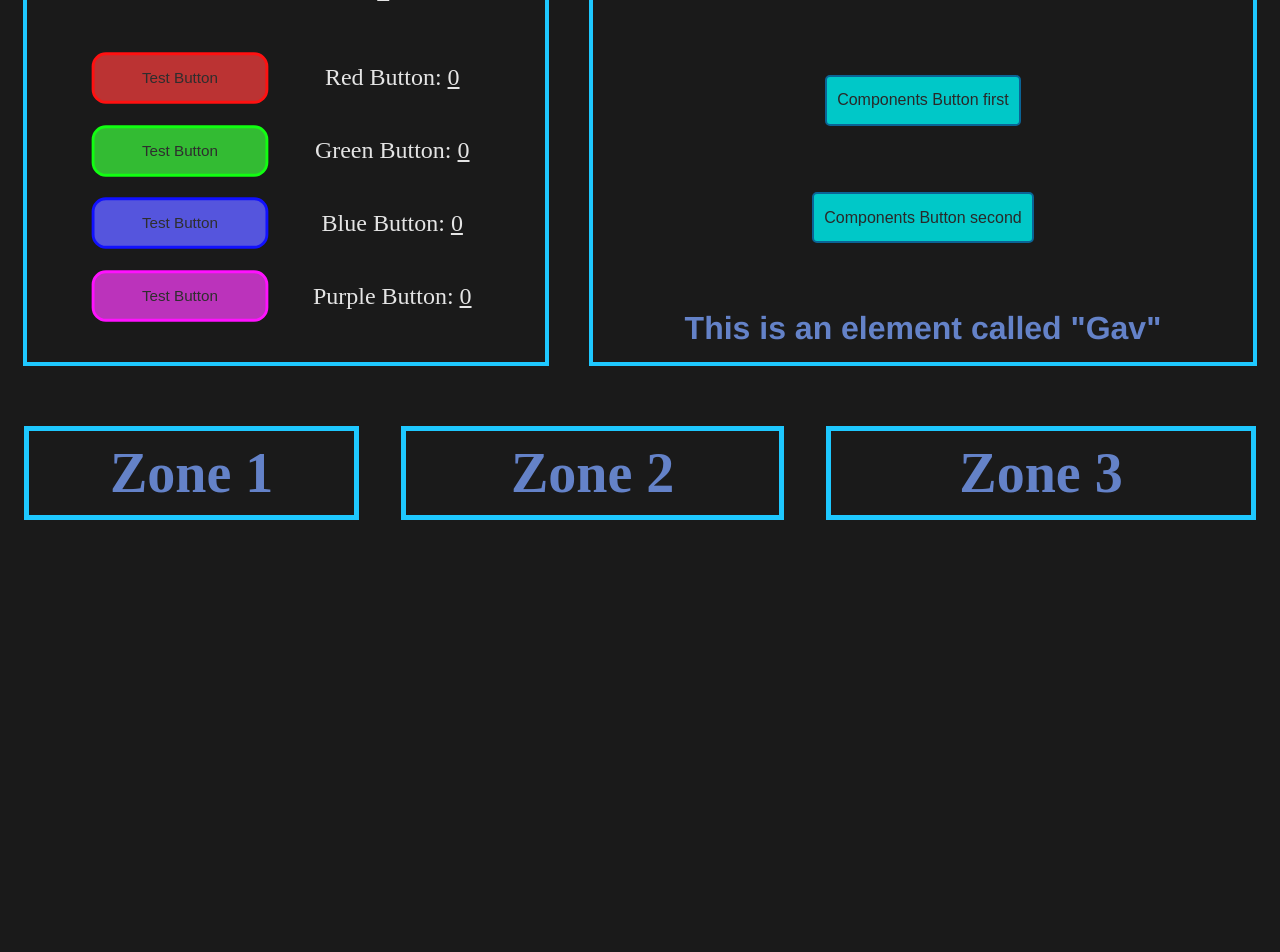
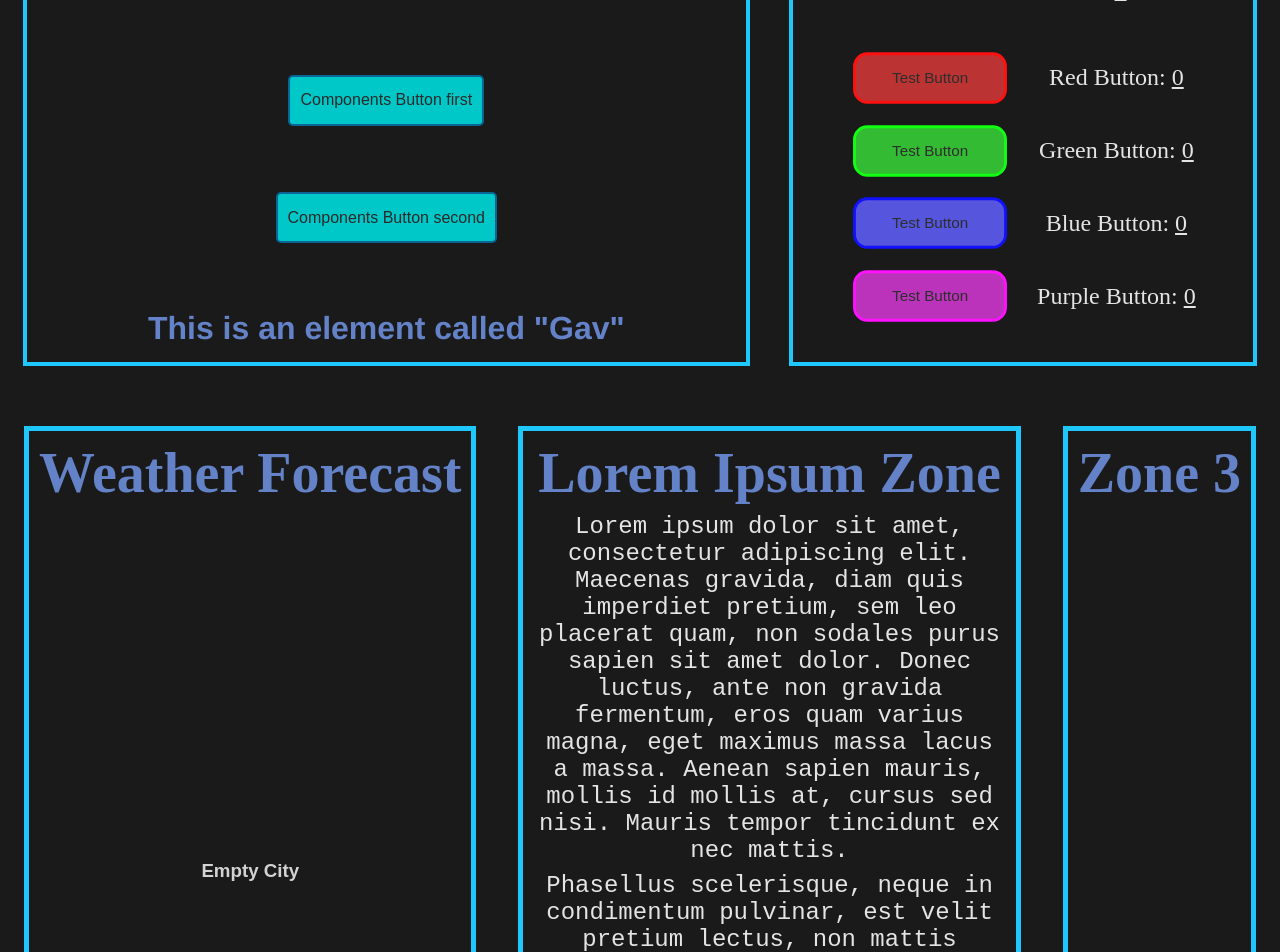
Before and after one commit to FairyOnion/Pet-project-1, a React (Vite) app in the folder full-project/: page / in a window 1280 px wide. Shown: the part 320-1272 px from the top of the page. Before the commit the page ends 864 px from the top, so only its background shows below. Built offline with nearby package versions, Linux system fonts and the light colour scheme.

Commit message:
Monday. 26/10/2026

```diff
--- a/full-project/src/App.css
+++ b/full-project/src/App.css
@@ -7,11 +7,6 @@
     margin: 4vh 1vw;
     padding: 15px;
     border: 4px solid var(--border-main);
-}
-
-#buttons-zone {
-    justify-content: center;
-    align-items: center;
 }
 
 #test-zone {
@@ -29,75 +24,7 @@ p {
     color: var(--main)
 }
 
-#count-buttons-flex-container {
-    display: flex;
-    flex-direction: row;
-    justify-content: center;
-    align-items: center;
-    width: 100%;
-    min-height: 40vh;
-    max-height: 80vh;
-    padding: 8px;
-}
-
-#count-buttons-container {
-    display: flex;
-    flex-direction: column;
-    justify-content: space-around;
-    align-items: center;
-    width: 45%;
-    height: 95%;
-    padding: 3px;
-    gap: 1vh;
-}
-
-#count-description-container {
-    display: flex;
-    flex-direction: column;
-    justify-content: space-around;
-    align-items: center;
-    width: 45%;
-    height: 95%;
-    padding: 3px;
-    gap: 1vh;
-}
-
-.count-button {
-    padding: 15px;
-    border-radius: 15px;
-    width: 90%;
-    color: #2e2e2e;
-    font-size: 16px;
-    transform: scale(0.95);
-    transition: all 0.2s ease-in-out;
-}
-
-.count-button:hover {
-    cursor: pointer;
-    transform: scale(1);
-}
-
-#red-btn {
-    background-color: #b33;
-    border: 3px solid #f11;
-}
-
-#green-btn {
-    background-color: #3b3;
-    border: 3px solid #1f1;
-}
-
-#blue-btn {
-    background-color: #55d;
-    border: 3px solid #11f;
-}
-
-#purple-btn {
-    background-color: #b3b;
-    border: 3px solid #f1f;
-}
-
-#zone1, #zone2, #zone3 {
+#weather-container, #lorem-zone, #zone3 {
     border: 5px solid var(--border-main);
     padding: 10px;
     margin: 14px;
--- a/full-project/src/App.jsx
+++ b/full-project/src/App.jsx
@@ -1,58 +1,17 @@
 import { useState, useEffect } from 'react'
 import { Button, Gav, ThickDivider, ThinDivider }  from './Components/Small-Components/Small-Components.jsx'
 import MainNavbar from './Components/Navigation/Navigation.jsx'
+import ButtonsSet from './Components/Buttons/buttons.jsx'
+import WeatherApp from './Components/Weather/weather.jsx'
+import LoremIpsum from './Components/Lorem Ipsum/lorem-ipsum.jsx'
 import './App.css'
 
 function App() {
-  const [btnCount, setBtnCount] = useState(0);
-  const [redCount, setRedCount] = useState(0);
-  const [greenCount, setGreenCount] = useState(0);
-  const [blueCount, setBlueCount] = useState(0);
-  const [purpleCount, setPurpleCount] = useState(0);
-
-  function handleRedClick(){
-    setBtnCount(btnCount + 1);
-    setRedCount(redCount + 1)
-  }
-
-   function handleGreenClick(){
-    setBtnCount(btnCount + 1);
-    setGreenCount(greenCount + 1)
-  }
-
-   function handleBlueClick(){
-    setBtnCount(btnCount + 1);
-    setBlueCount(blueCount + 1)
-  }
-
-   function handlePurpleClick(){
-    setBtnCount(btnCount + 1);
-    setPurpleCount(purpleCount + 1)
-  }
 
   return (
     <main>
       <MainNavbar />
       <div id='main-area'>
-        <div id='buttons-zone'>
-          <h2>Buttons Zone</h2>
-          <p>Set of buttons using UseState</p>
-          <p>Buttons have been clicked <u>{btnCount}</u> times.</p>
-          <div id='count-buttons-flex-container'>
-            <div id='count-buttons-container'>
-              <button id='red-btn' className='count-button' onClick={handleRedClick}>Test Button</button>
-              <button id='green-btn' className='count-button' onClick={handleGreenClick}>Test Button</button>
-              <button id='blue-btn' className='count-button' onClick={handleBlueClick}>Test Button</button>
-              <button id='purple-btn' className='count-button' onClick={handlePurpleClick}>Test Button</button>
-            </div>
-            <div id='count-description-container'>
-              <p className='count-description'>Red Button: <u>{redCount}</u></p>
-              <p className='count-description'>Green Button: <u>{greenCount}</u></p>
-              <p className='count-description'>Blue Button: <u>{blueCount}</u></p>
-              <p className='count-description'>Purple Button: <u>{purpleCount}</u></p>
-            </div>
-          </div>
-        </div>
         <div id='test-zone'>
           <h2>Test Zone</h2>
           <ThickDivider />
@@ -60,12 +19,9 @@ function App() {
           <Button name='second' />
           <Gav />
         </div>
-        <div id='zone1'>
-          <h2>Zone 1</h2>
-        </div>
-        <div id='zone2'>
-          <h2>Zone 2</h2>
-        </div>
+        <ButtonsSet />
+        <WeatherApp />
+        <LoremIpsum />
         <div id='zone3'>
           <h2>Zone 3</h2>
         </div>
--- /dev/null
+++ b/full-project/src/Components/Buttons/buttons.css
@@ -0,0 +1,74 @@
+@import url('/src/index.css');
+
+#buttons-zone {
+    justify-content: center;
+    align-items: center;
+}
+
+#count-buttons-flex-container {
+    display: flex;
+    flex-direction: row;
+    justify-content: center;
+    align-items: center;
+    width: 100%;
+    min-height: 40vh;
+    max-height: 80vh;
+    padding: 8px;
+}
+
+#count-buttons-container {
+    display: flex;
+    flex-direction: column;
+    justify-content: space-around;
+    align-items: center;
+    width: 45%;
+    height: 95%;
+    padding: 3px;
+    gap: 1vh;
+}
+
+#count-description-container {
+    display: flex;
+    flex-direction: column;
+    justify-content: space-around;
+    align-items: center;
+    width: 45%;
+    height: 95%;
+    padding: 3px;
+    gap: 1vh;
+}
+
+.count-button {
+    padding: 15px;
+    border-radius: 15px;
+    width: 90%;
+    color: #2e2e2e;
+    font-size: 16px;
+    transform: scale(0.95);
+    transition: all 0.2s ease-in-out;
+}
+
+.count-button:hover {
+    cursor: pointer;
+    transform: scale(1);
+}
+
+#red-btn {
+    background-color: #b33;
+    border: 3px solid #f11;
+}
+
+#green-btn {
+    background-color: #3b3;
+    border: 3px solid #1f1;
+}
+
+#blue-btn {
+    background-color: #55d;
+    border: 3px solid #11f;
+}
+
+#purple-btn {
+    background-color: #b3b;
+    border: 3px solid #f1f;
+}
--- /dev/null
+++ b/full-project/src/Components/Buttons/buttons.jsx
@@ -0,0 +1,53 @@
+import "./buttons.css"
+import {useState} from 'react';
+
+export default function ButtonsSet () {
+
+    const [btnCount, setBtnCount] = useState(0);
+    const [redCount, setRedCount] = useState(0);
+    const [greenCount, setGreenCount] = useState(0);
+    const [blueCount, setBlueCount] = useState(0);
+    const [purpleCount, setPurpleCount] = useState(0);
+
+     function handleRedClick(){
+        setBtnCount(btnCount + 1);
+        setRedCount(redCount + 1)
+    }
+
+    function handleGreenClick(){
+        setBtnCount(btnCount + 1);
+        setGreenCount(greenCount + 1)
+    }
+
+    function handleBlueClick(){
+        setBtnCount(btnCount + 1);
+        setBlueCount(blueCount + 1)
+    }
+
+     function handlePurpleClick(){
+        setBtnCount(btnCount + 1);
+        setPurpleCount(purpleCount + 1)
+    }
+
+    return (
+        <div id='buttons-zone'>
+          <h2>Buttons Zone</h2>
+          <p>Set of buttons using UseState</p>
+          <p>Buttons have been clicked <u>{btnCount}</u> times.</p>
+          <div id='count-buttons-flex-container'>
+            <div id='count-buttons-container'>
+              <button id='red-btn' className='count-button' onClick={handleRedClick}>Test Button</button>
+              <button id='green-btn' className='count-button' onClick={handleGreenClick}>Test Button</button>
+              <button id='blue-btn' className='count-button' onClick={handleBlueClick}>Test Button</button>
+              <button id='purple-btn' className='count-button' onClick={handlePurpleClick}>Test Button</button>
+            </div>
+            <div id='count-description-container'>
+              <p className='count-description'>Red Button: <u>{redCount}</u></p>
+              <p className='count-description'>Green Button: <u>{greenCount}</u></p>
+              <p className='count-description'>Blue Button: <u>{blueCount}</u></p>
+              <p className='count-description'>Purple Button: <u>{purpleCount}</u></p>
+            </div>
+          </div>
+        </div>
+    )
+}
--- /dev/null
+++ b/full-project/src/Components/Lorem Ipsum/lorem-ipsum-styles.css
@@ -0,0 +1,7 @@
+@import url('/src/index.css');
+
+.lorem-paragraph {
+    color: var(--main);
+    margin: 1vh auto;
+    font-family: monospace, Arial, sans-serif;
+}
--- /dev/null
+++ b/full-project/src/Components/Lorem Ipsum/lorem-ipsum.jsx
@@ -0,0 +1,11 @@
+import './lorem-ipsum-styles.css'
+
+export default function LoremIpsum () {
+    return (
+        <div id='lorem-zone'>
+            <h2>Lorem Ipsum Zone</h2>
+            <p className='lorem-paragraph'>Lorem ipsum dolor sit amet, consectetur adipiscing elit. Maecenas gravida, diam quis imperdiet pretium, sem leo placerat quam, non sodales purus sapien sit amet dolor. Donec luctus, ante non gravida fermentum, eros quam varius magna, eget maximus massa lacus a massa. Aenean sapien mauris, mollis id mollis at, cursus sed nisi. Mauris tempor tincidunt ex nec mattis.</p>
+            <p className='lorem-paragraph'>Phasellus scelerisque, neque in condimentum pulvinar, est velit pretium lectus, non mattis tellus enim nec libero. Phasellus vel diam non odio laoreet interdum ac sit amet felis. Sed fringilla maximus tellus, sit amet mattis felis lobortis vitae. Maecenas id maximus mi. Orci varius natoque penatibus et magnis dis parturient montes, nascetur ridiculus mus. Suspendisse potenti.</p>
+        </div>
+    )
+}
--- a/full-project/src/Components/Navigation/Navigation-Style.css
+++ b/full-project/src/Components/Navigation/Navigation-Style.css
@@ -59,9 +59,26 @@
     margin-top: 10%;
 }
 
+#navigation-ul > li {
+    width: 100%;
+    padding: 7px;
+}
+
+#navigation-ul > li:hover {
+    background-color: var(--bg-extra);
+}
+
+#navigation-ul > li > a {
+    color: var(--secondary);
+}
+
+#navigation-ul > li > a:active {
+    color: var(--main);
+}
+
 #themes-ul > li {
     width: 100%;
-    padding: 8px;
+    padding: 7px;
     text-align: center;
 }
 
--- /dev/null
+++ b/full-project/src/Components/Weather/weather-style.css
@@ -0,0 +1,15 @@
+@import url('/src/index.css');
+
+#weather-city, #weather-main-condition {
+    color: var(--secondary);
+    font-weight: bold;
+    font-family: Arial, Helvetica, sans-serif;
+}
+
+#weather-container {
+    display: flex;
+    flex-direction: column;
+    justify-content: space-between;
+    align-items: center;
+    padding: 3px;
+}
--- /dev/null
+++ b/full-project/src/Components/Weather/weather.jsx
@@ -0,0 +1,16 @@
+import './weather-style.css'
+import { useState, useEffect } from "react";
+
+export default function WeatherApp () {
+
+    const [data, setData] = useState(null);
+    const [errorMsg, setErrorMsg] = useState(null);
+
+    return (
+        <div id='weather-container'>
+            <h1>Weather Forecast</h1>
+            <h3 id='weather-city'>Empty City</h3>
+            <h3 id='weather-main-condition'>The weather will be here</h3>
+        </div>
+    )
+}
--- a/full-project/src/index.css
+++ b/full-project/src/index.css
@@ -4,6 +4,11 @@
   padding: 0px;
   margin: 0;
   box-sizing: border-box;
+}
+
+html {
+  scroll-behavior: smooth;
+  scroll-padding-top: 16vh;
 }
 
 body {
@@ -14,16 +19,16 @@ body {
     padding: 10px;
     display: grid;
     grid-template-areas:
-    "buttons buttons buttons test test test"
-    "zone1 zone1 zone2 zone2 zone3 zone3"
+    "test test test buttons buttons buttons"
+    "weather weather lorem lorem zone3 zone3"
     ;
     gap: 14px;
 }
 
+#test-zone {grid-area: test;}
 #buttons-zone {grid-area: buttons;}
-#test-zone {grid-area: test;}
-#zone1 {grid-area: zone1;}
-#zone2 {grid-area: zone2;}
+#weather-container {grid-area: weather;}
+#lorem-zone {grid-area: lorem;}
 #zone3 {grid-area: zone3}
 
 :root, [data-theme='Dark'] {
```
Also changed, not shown: full-project/src/Components/Navigation/Navigation.jsx (+9 -4 lines).
